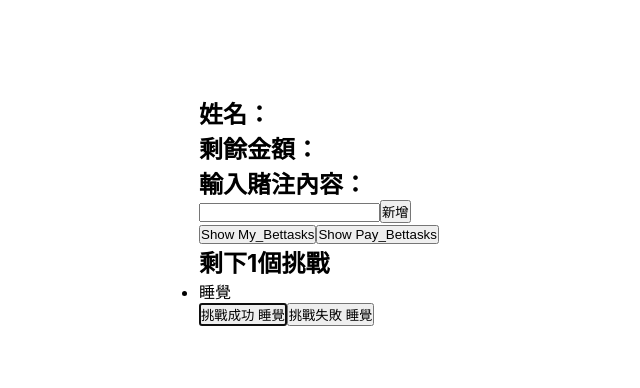
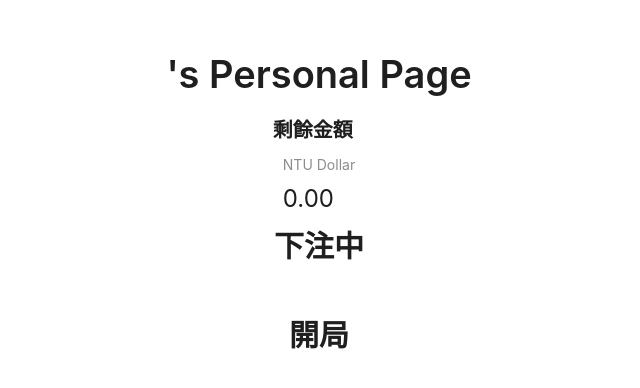
Before and after one commit to laoshuu/CNA-1111, a React (Create React App) app in the folder frontend/: page /user in a window 1280 px wide. Shown: the part 190-578 px from the top of the page, without its empty margins (321-961 px from the left). Built offline with nearby package versions, Linux system fonts and the light colour scheme; no server answers.

Commit message:
Julie failed to finish UserPage

```diff
--- a/frontend/src/Containers/App.js
+++ b/frontend/src/Containers/App.js
@@ -33,7 +33,7 @@ export default function App() {
         </Route>
       </Routes>
     </Wrapper>
-  )
+  );
 }
 
 function NoMatch() {
--- a/frontend/src/Containers/MainPage.js
+++ b/frontend/src/Containers/MainPage.js
@@ -19,7 +19,9 @@ const MainPage = () => {
     const [tmp, setTmp] = useState(false)
 
     useEffect(() => {
-        navigate("/user")
+        if (tmp) {
+            navigate("/user")
+        }
     }, [tmp]);
 
     const navigate = useNavigate()
--- a/frontend/src/Containers/UserPage.js
+++ b/frontend/src/Containers/UserPage.js
@@ -1,125 +1,32 @@
 import React, { useState, useRef, useEffect } from "react";
-import Form from "../components/Form";
-import FilterButton from "../components/FilterButton";
-import Todo from "../components/Todo";
-import { nanoid } from "nanoid";
+import { Divider, Typography } from 'antd';
+import { Button, Col, Row, Statistic } from 'antd';
+import { useChat } from "../Hooks/useChat";
+import styled from "styled-components";
 
-function usePrevious(value) {
-    const ref = useRef();
-    useEffect(() => {
-        ref.current = value;
-    });
-    return ref.current;
-}
+const { Title, Paragraph, Text, Link } = Typography;
+const StatisticStyle = styled(Statistic)`
+    width: 80%;
+    margin: 10px;
+`;
+const MoneyStyle = styled.div`
+    display: flex
+    flex-direction: row
+`;
 
-const FILTER_MAP = {
-    My_Bet: task => !task.BetSet,
-    Pay_Bet: task => task.BetSet
-};
+const UserPage = () => {
+    const { name, money } = useChat();
+    return (
+        <>
+            <Title> {name}'s Personal Page </Title>
+            <MoneyStyle>
+                <Title level={4}> 剩餘金額 </Title>
+                <StatisticStyle title="NTU Dollar" value={money} precision={2} />
+            </MoneyStyle>
 
-const FILTER_NAMES = Object.keys(FILTER_MAP);
-
-function App(props) {
-    const [tasks, setTasks] = useState([
-        { id: "todo-0", name: "睡覺", BetSet: false },
-        { id: "todo-1", name: "跑", BetSet: true },
-        { id: "todo-2", name: "跳", BetSet: true }
-    ]);
-    const [filter, setFilter] = useState('My_Bet');
-
-    function toggleTaskCompleted(id) {
-        const updatedTasks = tasks.map(task => {
-            if (id === task.id) {
-                return { ...task, completed: !task.completed }
-            }
-            return task;
-        });
-        setTasks(updatedTasks);
-    }
-
-    function FailTask(id) {
-        const remainingTasks = tasks.filter(task => id !== task.id);
-        setTasks(remainingTasks);
-    }
-
-    function SuccessTask(id) {
-        const remainingTasks = tasks.filter(task => id !== task.id);
-        setTasks(remainingTasks);
-    }
-
-    function editTask(id, newName) {
-        const editedTaskList = tasks.map(task => {
-            if (id === task.id) {
-                return { ...task, name: newName }
-            }
-            return task;
-        });
-        setTasks(editedTaskList);
-    }
-
-    const taskList = tasks
-        .filter(FILTER_MAP[filter])
-        .map(task => (
-            <Todo
-                id={task.id}
-                name={task.name}
-                completed={task.completed}
-                key={task.id}
-                toggleTaskCompleted={toggleTaskCompleted}
-                FailTask={FailTask}
-                SuccessTask={SuccessTask}
-                editTask={editTask}
-            />
-        ));
-
-    const filterList = FILTER_NAMES.map(name => (
-        <FilterButton
-            key={name}
-            name={name}
-            isPressed={name === filter}
-            setFilter={setFilter}
-        />
-    ));
-
-    function addTask(name) {
-        const newTask = { id: "todo-" + nanoid(), name: name, completed: false };
-        setTasks([...tasks, newTask]);
-    }
-
-    const tasksNoun = taskList.length !== 1 ? '剩下' : '剩下';
-    const headingText = `${tasksNoun}${taskList.length}個挑戰`;
-
-    const listHeadingRef = useRef(null);
-    const prevTaskLength = usePrevious(tasks.length);
-
-    useEffect(() => {
-        if (tasks.length - prevTaskLength === -1) {
-            listHeadingRef.current.focus();
-        }
-    }, [tasks.length, prevTaskLength]);
-
-    return (
-        <div className="todoapp stack-large">
-            <h2>姓名：</h2>
-            <h2>剩餘金額：</h2>
-            <Form addTask={addTask} />
-            <div className="App">
-            </div>
-            <div className="filters btn-group stack-exception">
-                {filterList}
-            </div>
-            <h2 id="list-heading" tabIndex="-1" ref={listHeadingRef}>
-                {headingText}
-            </h2>
-            <ul
-                role="list"
-                className="todo-list stack-large stack-exception"
-                aria-labelledby="list-heading"
-            >
-                {taskList}
-            </ul>
-        </div>
+            <Title level={2}> 下注中 </Title>
+            <Title level={2}> 開局 </Title>
+        </>
     );
 }
-
-export default App;
+export default UserPage;
--- a/frontend/src/Hooks/useChat.js
+++ b/frontend/src/Hooks/useChat.js
@@ -25,12 +25,15 @@ const ChatContext = createContext({
 const ChatProvider = (props) => {
     const [user, setUser] = useState({});
     const [name, setName] = useState('');
+    const [money, setMoney] = useState(0);
+
     const [friends, setFriends] = useState([]);
     const [newChatRoom, setNewChatRoom] = useState({});
     const [messages, setMessages] = useState([]);
     const [initChatRooms, setInitChatRooms] = useState([]);
     const [login, setLogin] = useState(false);
     const [register, setRegister] = useState(false);
+
     const [bet, setBet] = useState([
         { title: "去北車吃飯", challenger: "路人甲" }, { title: "搭笑傲飛鷹", challenger: "路人乙" }
     ])
```
